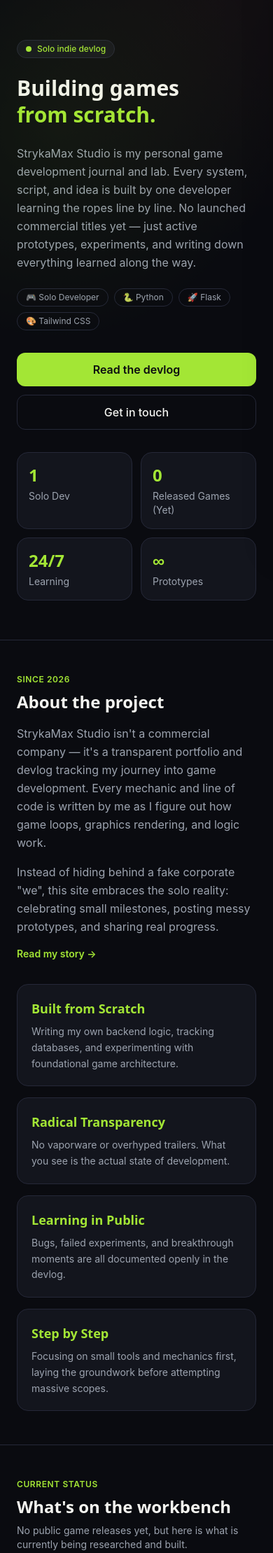
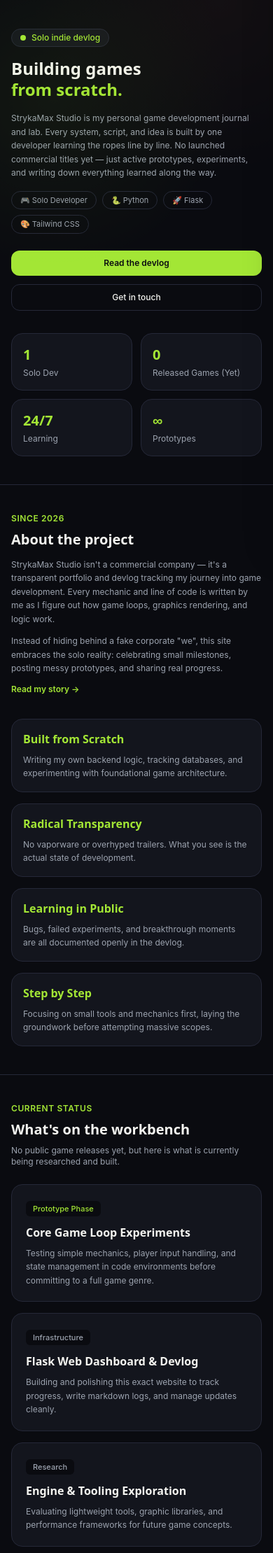
Before and after one commit to strykachiboy-art/indie-game-studio-website, a Flask app: page / in a window 390 px wide. Shown: the part 73-2292 px from the top of the page at 70% size. Run offline with Flask 3, Linux system fonts and the light colour scheme.

Commit message:
update tailwind styles

```diff
--- a/templates/index.html
+++ b/templates/index.html
@@ -6,46 +6,46 @@
   <div class="pointer-events-none absolute inset-0 opacity-30"
     style="background-image: radial-gradient(circle at 20% 20%, #a3e63533, transparent 40%), radial-gradient(circle at 80% 0%, #ff8a5c22, transparent 35%);">
   </div>
-  <div class="mx-auto grid max-w-6xl items-center gap-8 px-6 py-14 sm:py-20 md:grid-cols-2 md:gap-10 md:py-28">
+  <div class="mx-auto grid max-w-6xl items-center gap-8 px-4 py-10 sm:px-6 sm:py-20 md:grid-cols-2 md:gap-10 md:py-28">
     <div>
       <span
         class="inline-flex items-center gap-2 rounded-full border border-line bg-surface px-3 py-1 text-xs font-medium text-accent">
         <span class="h-2 w-2 rounded-full bg-accent"></span>
         Solo indie devlog
       </span>
-      <h1 class="mt-6 font-display text-3xl font-bold leading-tight text-balance sm:text-5xl md:text-6xl">
+      <h1 class="mt-4 font-display text-2xl font-bold leading-tight text-balance sm:mt-6 sm:text-5xl md:text-6xl">
         Building games<br />
         <span class="text-accent">from scratch.</span>
       </h1>
-      <p class="mt-6 max-w-md text-pretty leading-relaxed text-muted">
+      <p class="mt-4 max-w-md text-pretty text-xs leading-relaxed text-muted sm:mt-6 sm:text-base">
         StrykaMax Studio is my personal game development journal and lab.
         Every system, script, and idea is built by one developer learning the ropes
         line by line. No launched commercial titles yet — just active prototypes,
         experiments, and writing down everything learned along the way.
       </p>
-      <div class="mt-6 flex flex-wrap gap-2">
-        <span class="rounded-full border border-line px-3 py-1 text-xs text-muted">
+      <div class="mt-4 flex flex-wrap gap-2 sm:mt-6">
+        <span class="rounded-full border border-line px-3 py-1 text-[11px] text-muted sm:text-xs">
           🎮 Solo Developer
         </span>
-        <span class="rounded-full border border-line px-3 py-1 text-xs text-muted">
+        <span class="rounded-full border border-line px-3 py-1 text-[11px] text-muted sm:text-xs">
           🐍 Python
         </span>
-        <span class="rounded-full border border-line px-3 py-1 text-xs text-muted">
+        <span class="rounded-full border border-line px-3 py-1 text-[11px] text-muted sm:text-xs">
           🚀 Flask
         </span>
-        <span class="rounded-full border border-line px-3 py-1 text-xs text-muted">
+        <span class="rounded-full border border-line px-3 py-1 text-[11px] text-muted sm:text-xs">
           🎨 Tailwind CSS
         </span>
       </div>
-      <div class="mt-8 flex flex-col gap-3 sm:flex-row sm:flex-wrap">
-        <a href="{{ url_for('main.devlog') }}" class="rounded-xl bg-accent px-6 py-3 text-center font-semibold text-ink
+      <div class="mt-6 flex flex-col gap-3 sm:mt-8 sm:flex-row sm:flex-wrap">
+        <a href="{{ url_for('main.devlog') }}" class="rounded-xl bg-accent px-5 py-2.5 text-center text-xs font-semibold text-ink
           transition-all duration-300 hover:scale-[1.02]
-          hover:bg-accent-soft active:scale-95">
+          hover:bg-accent-soft active:scale-95 sm:px-6 sm:py-3 sm:text-sm">
           Read the devlog
         </a>
-        <a href="{{ url_for('main.contact') }}" class="rounded-xl border border-line px-6 py-3 text-center
+        <a href="{{ url_for('main.contact') }}" class="rounded-xl border border-line px-5 py-2.5 text-center text-xs
           font-medium text-cream transition-all duration-300
-          hover:border-accent hover:-translate-y-0.5">
+          hover:border-accent hover:-translate-y-0.5 sm:px-6 sm:py-3 sm:text-sm">
           Get in touch
         </a>
       </div>
@@ -63,8 +63,8 @@
         hover:-translate-y-1
         hover:border-accent
         hover:shadow-xl">
-        <p class="font-display text-2xl font-bold text-accent sm:text-3xl">{{ stat.n }}</p>
-        <p class="mt-1 text-sm text-muted">{{ stat.l }}</p>
+        <p class="font-display text-xl font-bold text-accent sm:text-3xl">{{ stat.n }}</p>
+        <p class="mt-1 text-xs text-muted sm:text-sm">{{ stat.l }}</p>
       </div>
       {% endfor %}
     </div>
@@ -72,22 +72,22 @@
 </section>
 
 <section class="border-b border-line">
-  <div class="mx-auto max-w-6xl px-6 py-12 sm:py-20">
+  <div class="mx-auto max-w-6xl px-4 py-10 sm:px-6 sm:py-20">
     <div class="grid gap-8 sm:gap-10 md:grid-cols-3">
       <div>
         <p class="text-xs font-semibold uppercase tracking-wider text-accent">Since 2026</p>
-        <h2 class="mt-2 font-display text-2xl font-bold sm:text-3xl">About the project</h2>
-        <p class="mt-4 leading-relaxed text-muted">
+        <h2 class="mt-2 font-display text-xl font-bold sm:text-3xl">About the project</h2>
+        <p class="mt-3 text-xs leading-relaxed text-muted sm:mt-4 sm:text-base">
           StrykaMax Studio isn't a commercial company — it's a transparent portfolio
           and devlog tracking my journey into game development. Every mechanic and line of code
           is written by me as I figure out how game loops, graphics rendering, and logic work.
         </p>
-        <p class="mt-4 leading-relaxed text-muted">
+        <p class="mt-3 text-xs leading-relaxed text-muted sm:mt-4 sm:text-base">
           Instead of hiding behind a fake corporate "we", this site embraces the solo reality:
           celebrating small milestones, posting messy prototypes, and sharing real progress.
         </p>
         <a href="{{ url_for('main.about') }}"
-          class="mt-4 inline-block text-sm font-semibold text-accent hover:text-accent-soft">
+          class="mt-3 inline-block text-xs font-semibold text-accent hover:text-accent-soft sm:mt-4 sm:text-sm">
           Read my story →
         </a>
       </div>
@@ -110,13 +110,13 @@
         'd': 'Focusing on small tools and mechanics first, laying the groundwork before attempting massive scopes.'
         }
         ] %}
-        <div class="rounded-2xl border border-line bg-surface p-5 sm:p-6
+        <div class="rounded-2xl border border-line bg-surface p-4 sm:p-6
           transition-all duration-300
           hover:-translate-y-1
           hover:border-accent
           hover:shadow-xl">
-          <h3 class="font-display text-lg font-semibold text-accent">{{ item.t }}</h3>
-          <p class="mt-2 text-sm leading-relaxed text-muted">{{ item.d }}</p>
+          <h3 class="font-display text-base font-semibold text-accent sm:text-lg">{{ item.t }}</h3>
+          <p class="mt-2 text-xs leading-relaxed text-muted sm:text-sm">{{ item.d }}</p>
         </div>
         {% endfor %}
       </div>
@@ -125,36 +125,40 @@
 </section>
 
 <section class="border-b border-line">
-  <div class="mx-auto max-w-6xl px-6 py-12 sm:py-20">
+  <div class="mx-auto max-w-6xl px-4 py-10 sm:px-6 sm:py-20">
     <div>
       <p class="text-xs font-semibold uppercase tracking-wider text-accent">Current Status</p>
-      <h2 class="mt-2 font-display text-2xl font-bold sm:text-3xl">What's on the workbench</h2>
-      <p class="mt-2 text-sm text-muted">No public game releases yet, but here is what is currently being researched and
+      <h2 class="mt-2 font-display text-xl font-bold sm:text-3xl">What's on the workbench</h2>
+      <p class="mt-2 text-xs text-muted sm:text-sm">No public game releases yet, but here is what is currently being
+        researched and
         built.</p>
     </div>
 
-    <div class="mt-8 grid gap-4 sm:grid-cols-3 sm:gap-6">
-      <div class="rounded-2xl border border-line bg-surface p-6">
-        <span class="rounded-md bg-ink px-2 py-1 text-xs font-medium text-accent">Prototype Phase</span>
-        <h3 class="mt-4 font-display text-lg font-bold text-cream">Core Game Loop Experiments</h3>
-        <p class="mt-2 text-sm leading-relaxed text-muted">
+    <div class="mt-6 grid gap-4 sm:mt-8 sm:grid-cols-3 sm:gap-6">
+      <div class="rounded-2xl border border-line bg-surface p-5 sm:p-6">
+        <span class="rounded-md bg-ink px-2.5 py-1 text-[11px] font-medium text-accent sm:text-xs">Prototype
+          Phase</span>
+        <h3 class="mt-3 font-display text-base font-bold text-cream sm:mt-4 sm:text-lg">Core Game Loop Experiments</h3>
+        <p class="mt-2 text-xs leading-relaxed text-muted sm:text-sm">
           Testing simple mechanics, player input handling, and state management in code environments before committing
           to a full game genre.
         </p>
       </div>
 
-      <div class="rounded-2xl border border-line bg-surface p-6">
-        <span class="rounded-md bg-ink px-2 py-1 text-xs font-medium text-muted">Infrastructure</span>
-        <h3 class="mt-4 font-display text-lg font-bold text-cream">Flask Web Dashboard & Devlog</h3>
-        <p class="mt-2 text-sm leading-relaxed text-muted">
+      <div class="rounded-2xl border border-line bg-surface p-5 sm:p-6">
+        <span class="rounded-md bg-ink px-2.5 py-1 text-[11px] font-medium text-muted sm:text-xs">Infrastructure</span>
+        <h3 class="mt-3 font-display text-base font-bold text-cream sm:mt-4 sm:text-lg">Flask Web Dashboard & Devlog
+        </h3>
+        <p class="mt-2 text-xs leading-relaxed text-muted sm:text-sm">
           Building and polishing this exact website to track progress, write markdown logs, and manage updates cleanly.
         </p>
       </div>
 
-      <div class="rounded-2xl border border-line bg-surface p-6">
-        <span class="rounded-md bg-ink px-2 py-1 text-xs font-medium text-muted">Research</span>
-        <h3 class="mt-4 font-display text-lg font-bold text-cream">Engine & Tooling Exploration</h3>
-        <p class="mt-2 text-sm leading-relaxed text-muted">
+      <div class="rounded-2xl border border-line bg-surface p-5 sm:p-6">
+        <span class="rounded-md bg-ink px-2.5 py-1 text-[11px] font-medium text-muted sm:text-xs">Research</span>
+        <h3 class="mt-3 font-display text-base font-bold text-cream sm:mt-4 sm:text-lg">Engine & Tooling Exploration
+        </h3>
+        <p class="mt-2 text-xs leading-relaxed text-muted sm:text-sm">
           Evaluating lightweight tools, graphic libraries, and performance frameworks for future game concepts.
         </p>
       </div>
@@ -163,14 +167,14 @@
 </section>
 
 <section class="border-b border-line">
-  <div class="mx-auto max-w-6xl px-6 py-12 sm:py-20">
+  <div class="mx-auto max-w-6xl px-4 py-10 sm:px-6 sm:py-20">
     <p class="text-xs font-semibold uppercase tracking-wider text-accent">The road so far</p>
-    <h2 class="mt-2 font-display text-2xl font-bold sm:text-3xl">Journey &amp; Roadmap</h2>
-    <p class="mt-4 max-w-2xl leading-relaxed text-muted">
+    <h2 class="mt-2 font-display text-xl font-bold sm:text-3xl">Journey &amp; Roadmap</h2>
+    <p class="mt-3 max-w-2xl text-xs leading-relaxed text-muted sm:mt-4 sm:text-base">
       StrykaMax Studio started with a simple goal: figure out how websites, databases,
       and software engines fit together. Here is how the path looks right now.
     </p>
-    <div class="mt-10 grid gap-4 sm:gap-6 md:grid-cols-4">
+    <div class="mt-6 grid gap-4 sm:mt-10 sm:gap-6 md:grid-cols-4">
       {% for milestone in [
       {'p': '2026', 't': 'Website Launch', 'd': 'Built and deployed this Flask dashboard to document the learning
       process from day one.'},
@@ -181,14 +185,14 @@
       {'p': 'Future', 't': 'Public Release', 'd': 'Eventually shipping a small, finished indie title built completely
       from scratch.'}
       ] %}
-      <div class="rounded-2xl border border-line bg-surface p-5 sm:p-6
+      <div class="rounded-2xl border border-line bg-surface p-4 sm:p-6
         transition-all duration-300
         hover:-translate-y-1
         hover:border-accent
         hover:shadow-xl">
-        <p class="text-xs font-semibold uppercase tracking-wider text-accent">{{ milestone.p }}</p>
-        <h3 class="mt-2 font-display text-lg font-semibold text-cream">{{ milestone.t }}</h3>
-        <p class="mt-2 text-sm leading-relaxed text-muted">{{ milestone.d }}</p>
+        <p class="text-[11px] font-semibold uppercase tracking-wider text-accent sm:text-xs">{{ milestone.p }}</p>
+        <h3 class="mt-2 font-display text-base font-semibold text-cream sm:text-lg">{{ milestone.t }}</h3>
+        <p class="mt-2 text-xs leading-relaxed text-muted sm:text-sm">{{ milestone.d }}</p>
       </div>
       {% endfor %}
     </div>
@@ -197,34 +201,34 @@
 
 {% if posts %}
 <section class="border-b border-line">
-  <div class="mx-auto max-w-6xl px-6 py-12 sm:py-20">
+  <div class="mx-auto max-w-6xl px-4 py-10 sm:px-6 sm:py-20">
     <div class="flex items-end justify-between gap-4">
       <div>
         <p class="text-xs font-semibold uppercase tracking-wider text-accent">Dev diary</p>
-        <h2 class="mt-2 font-display text-2xl font-bold sm:text-3xl">From the devlog</h2>
+        <h2 class="mt-2 font-display text-xl font-bold sm:text-3xl">From the devlog</h2>
       </div>
       <a href="{{ url_for('main.devlog') }}"
         class="hidden text-sm font-semibold text-accent hover:text-accent-soft sm:block">
         Read all posts →
       </a>
     </div>
-    <div class="mt-8 grid gap-4 sm:mt-10 sm:gap-6 md:grid-cols-3">
+    <div class="mt-6 grid gap-4 sm:mt-10 sm:gap-6 md:grid-cols-3">
       {% for post in posts %}
-      <article class="rounded-2xl border border-line bg-surface p-5 sm:p-6
+      <article class="rounded-2xl border border-line bg-surface p-4 sm:p-6
         transition-all duration-300
         hover:-translate-y-1
         hover:border-accent
         hover:shadow-xl">
-        <p class="text-xs text-muted">{{ post.created_at.strftime('%b %d, %Y') }}</p>
-        <h3 class="mt-2 font-display text-lg font-semibold text-cream">{{ post.title }}</h3>
-        <p class="mt-2 text-sm leading-relaxed text-muted">
+        <p class="text-[11px] text-muted sm:text-xs">{{ post.created_at.strftime('%b %d, %Y') }}</p>
+        <h3 class="mt-2 font-display text-base font-semibold text-cream sm:text-lg">{{ post.title }}</h3>
+        <p class="mt-2 text-xs leading-relaxed text-muted sm:text-sm">
           {{ post.body[:140] }}{% if post.body|length > 140 %}…{% endif %}
         </p>
       </article>
       {% endfor %}
     </div>
     <a href="{{ url_for('main.devlog') }}"
-      class="mt-6 block text-center text-sm font-semibold text-accent hover:text-accent-soft sm:hidden">
+      class="mt-6 block text-center text-xs font-semibold text-accent hover:text-accent-soft sm:hidden">
       Read all posts →
     </a>
   </div>
@@ -232,10 +236,10 @@
 {% endif %}
 
 <section class="border-b border-line">
-  <div class="mx-auto max-w-6xl px-6 py-12 sm:py-20">
+  <div class="mx-auto max-w-6xl px-4 py-10 sm:px-6 sm:py-20">
     <p class="text-xs font-semibold uppercase tracking-wider text-accent">FAQ</p>
-    <h2 class="mt-2 font-display text-2xl font-bold sm:text-3xl">Frequently Asked Questions</h2>
-    <div class="mt-8 grid gap-4 sm:gap-6 md:grid-cols-2">
+    <h2 class="mt-2 font-display text-xl font-bold sm:text-3xl">Frequently Asked Questions</h2>
+    <div class="mt-6 grid gap-4 sm:mt-8 sm:gap-6 md:grid-cols-2">
       {% for faq in [
       {'q': 'Are there any games available to play right now?', 'a': 'Not yet! This site is currently tracking my solo
       dev journey from day one. Prototypes are in development, and updates will drop in the devlog.'},
@@ -246,13 +250,13 @@
       {'q': 'How can I follow the progress?', 'a': 'You can check out the devlog section regularly where I document code
       struggles, feature builds, and weekly progress.'}
       ] %}
-      <div class="rounded-2xl border border-line bg-surface p-5 sm:p-6
+      <div class="rounded-2xl border border-line bg-surface p-4 sm:p-6
         transition-all duration-300
         hover:-translate-y-1
         hover:border-accent
         hover:shadow-xl">
-        <h3 class="font-display text-base font-semibold text-cream">{{ faq.q }}</h3>
-        <p class="mt-2 text-sm leading-relaxed text-muted">{{ faq.a }}</p>
+        <h3 class="font-display text-sm font-semibold text-cream sm:text-base">{{ faq.q }}</h3>
+        <p class="mt-2 text-xs leading-relaxed text-muted sm:text-sm">{{ faq.a }}</p>
       </div>
       {% endfor %}
     </div>
@@ -260,10 +264,10 @@
 </section>
 
 <section>
-  <div class="mx-auto max-w-6xl px-6 py-12 text-center sm:py-20">
-    <p class="text-sm font-medium uppercase tracking-wide text-muted">Built With</p>
+  <div class="mx-auto max-w-6xl px-4 py-10 text-center sm:py-20">
+    <p class="text-xs font-medium uppercase tracking-wide text-muted sm:text-sm">Built With</p>
     <div
-      class="mt-8 flex flex-wrap items-center justify-center gap-x-8 gap-y-4 font-display text-base font-bold text-muted sm:gap-x-10 sm:text-lg">
+      class="mt-6 flex flex-wrap items-center justify-center gap-x-6 gap-y-3 font-display text-sm font-bold text-muted sm:mt-8 sm:gap-x-10 sm:text-lg">
       <span>Python</span>
       <span>Flask</span>
       <span>Tailwind CSS</span>
```
Also changed, not shown: templates/about.html (+60 -44 lines), templates/contact.html (+34 -32 lines), templates/devlog.html (+33 -35 lines), templates/games.html (+47 -42 lines), static/css/output.css.
